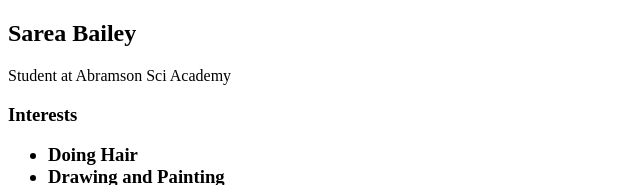
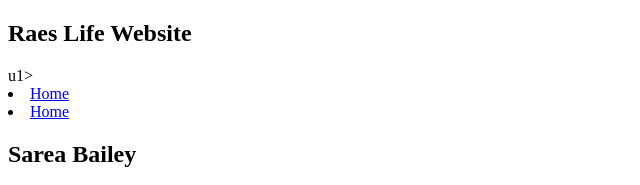
Before and after one commit to BaileyHub2024/BaileyHub2024.github.io, a plain HTML site: page index.html in a window 1280 px wide. Shown: the top 185 px of the page, without its empty margins (0-640 px from the left). Drawn offline with Linux system fonts and the light colour scheme.

```diff
--- a/index.html
+++ b/index.html
@@ -8,7 +8,17 @@
         <!--Visible HTML elements go HERE-->
         <div>
             <nav>
-
+                <h1>Raes Life Website </h1>
+                u1>
+                <li>
+                    <a href ="index.html"> Home </a>
+                </li>
+                <li>
+                    <a href="portfolio.html"> Home </a>
+                </li>
+            </ul>
+                </nav>
+                </li>
             </nav>
             <main>
                 <!-- Sidebar Section-->
```
